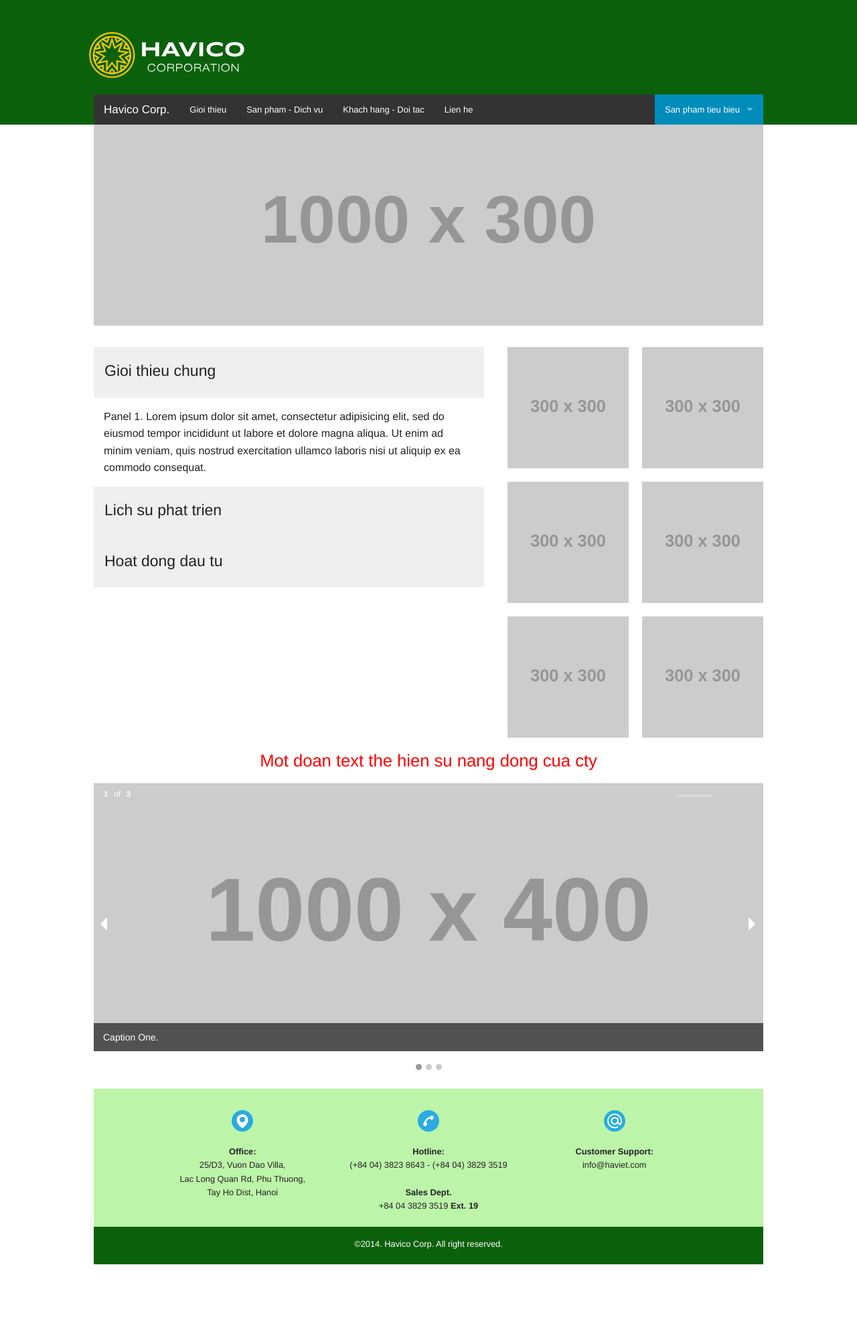
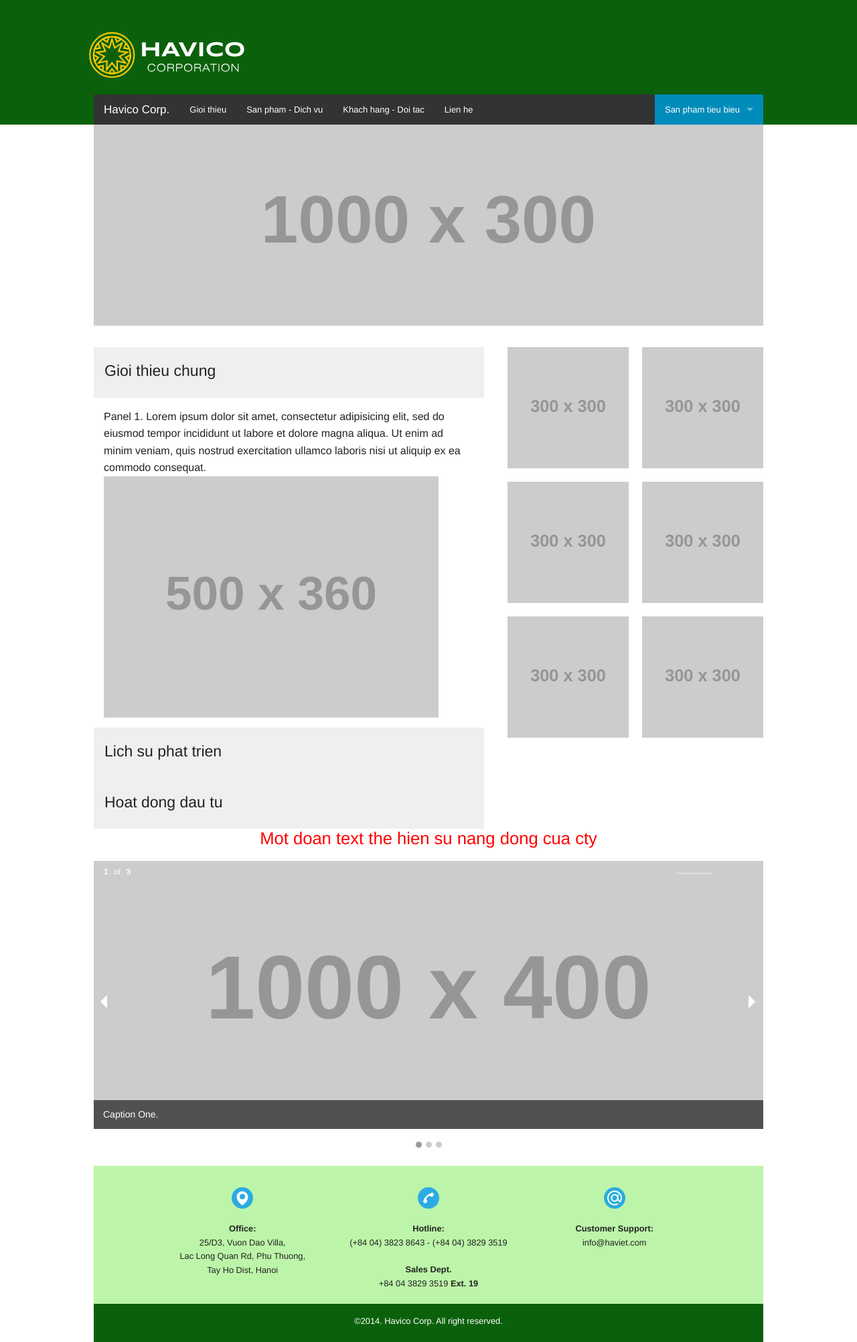
Before and after one commit to haviet/static-on-foundation, a Jekyll site: the page built from link-gioi-thieu.html, in a window 1280 px wide. Shown: the whole page at 67% size. Built offline with Jekyll 4.4.1, drawn with Linux system fonts in a browser that asks for light colours; before the commit the page ends 1887 px from its top, so only the background shows below that.

Commit message:
Update gt-content-top.html

```diff
--- a/_includes/gt-content-top.html
+++ b/_includes/gt-content-top.html
@@ -3,6 +3,7 @@
     <a href="#panel1"><h4>Gioi thieu chung</h4></a>
     <div id="panel1" class="content active">
       Panel 1. Lorem ipsum dolor sit amet, consectetur adipisicing elit, sed do eiusmod tempor incididunt ut labore et dolore magna aliqua. Ut enim ad minim veniam, quis nostrud exercitation ullamco laboris nisi ut aliquip ex ea commodo consequat.
+      <img src="http://placehold.it/500x360" />
     </div>
   </dd>
   <dd class="accordion-navigation">
```
